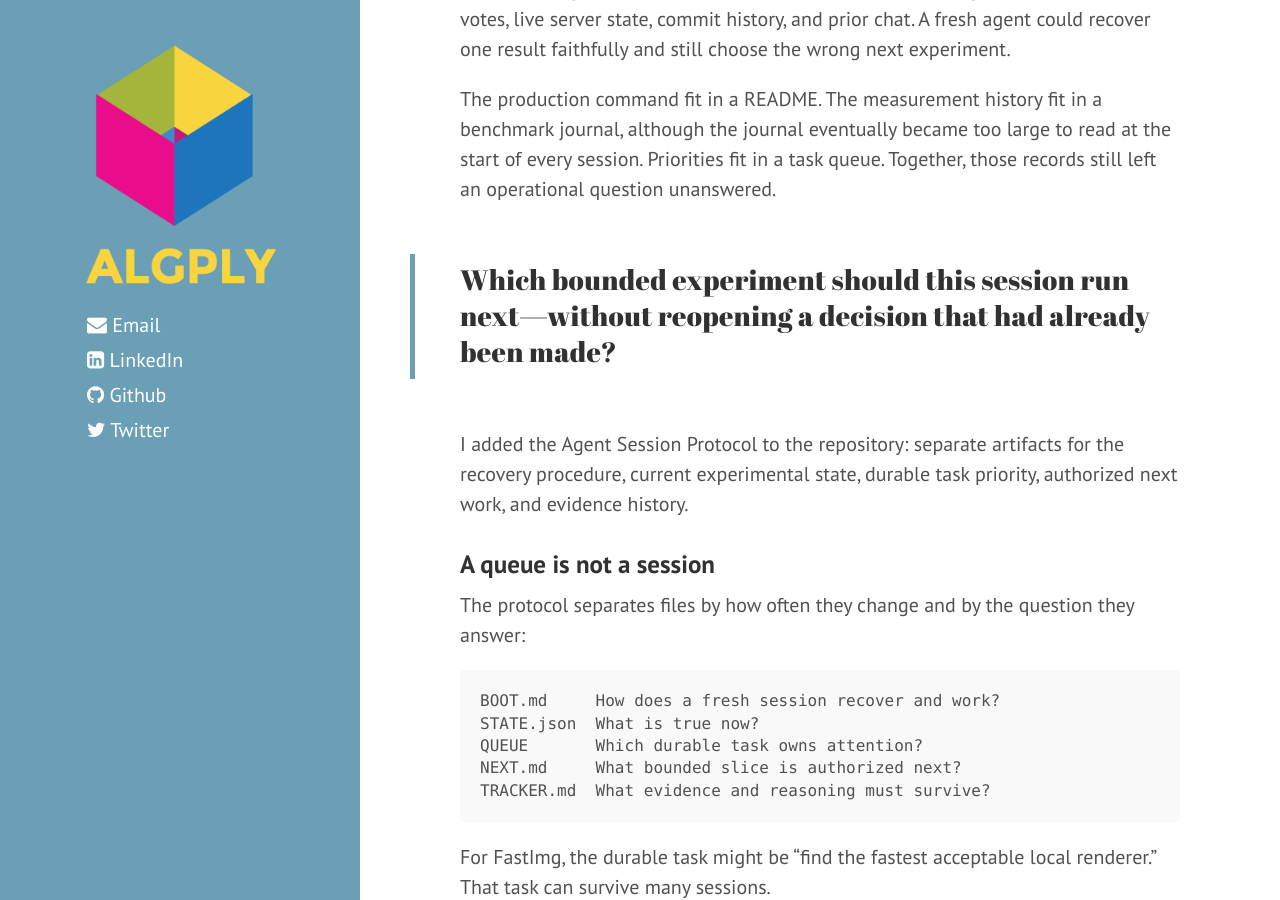
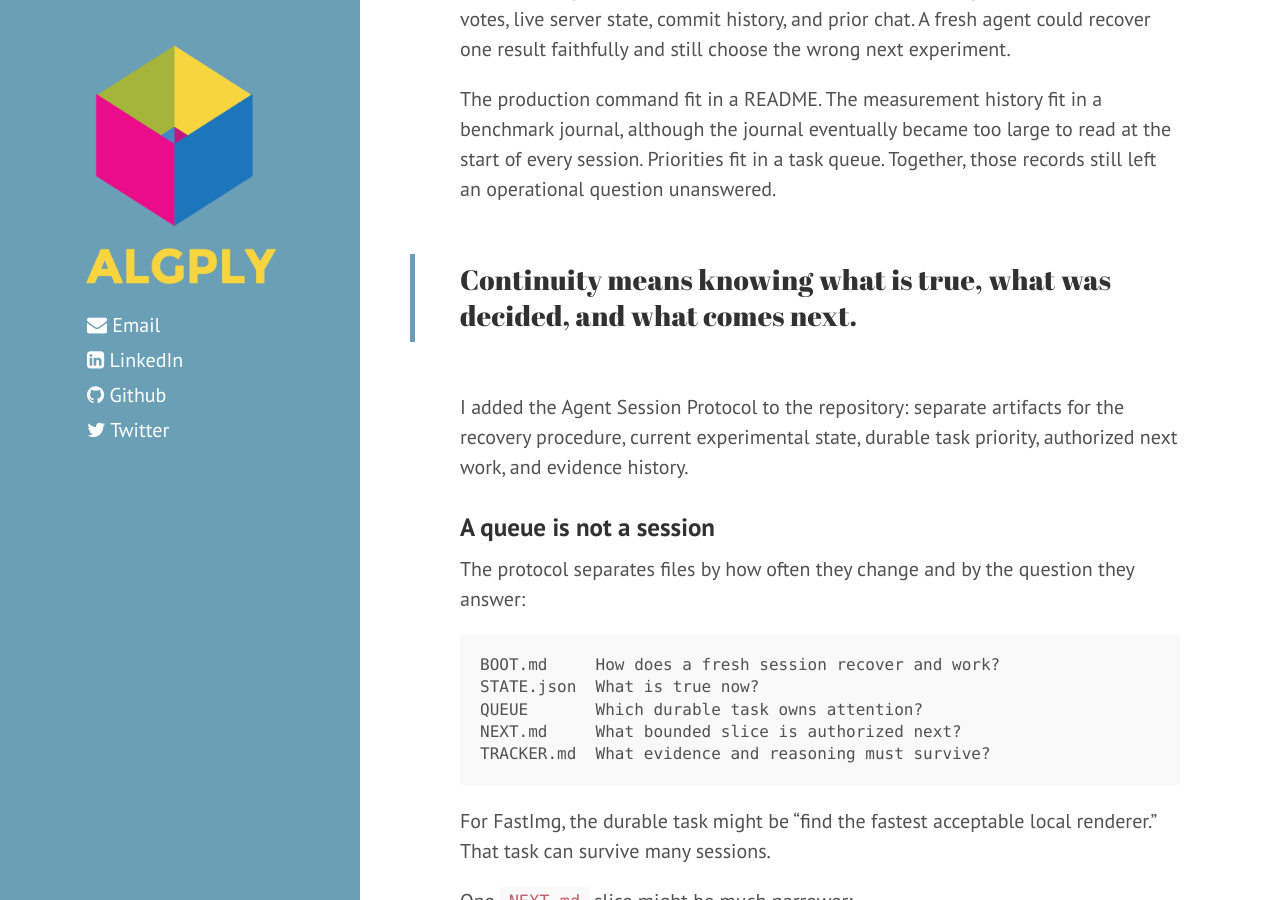
Before and after one commit to josephgardner/josephgardner.github.io, a Jekyll site: the page built from _posts/2026-07-19-agent-session-protocol.md, in a window 1280 px wide and 900 px high, scrolled down 2579 px. Built offline with Jekyll 4.4.1, drawn with Linux system fonts in a browser that asks for light colours; nearby versions of some CDN libraries; comment, search, counter and statistics services are not loaded.

Commit message:
Tighten continuity pull quote

```diff
--- a/_posts/2026-07-19-agent-session-protocol.md
+++ b/_posts/2026-07-19-agent-session-protocol.md
@@ -114,9 +114,9 @@ benchmark journal, although the journal eventually became too large to read at
 the start of every session. Priorities fit in a task queue. Together, those
 records still left an operational question unanswered.
 
-<aside class="pull-quote" aria-label="The unanswered operational question">
-  <p>Which bounded experiment should this session run next&mdash;without
-  reopening a decision that had already been made?</p>
+<aside class="pull-quote" aria-label="Continuity principle">
+  <p>Continuity means knowing what is true, what was decided, and what comes
+  next.</p>
 </aside>
 
 I added the Agent Session Protocol to the repository: separate artifacts for
```
